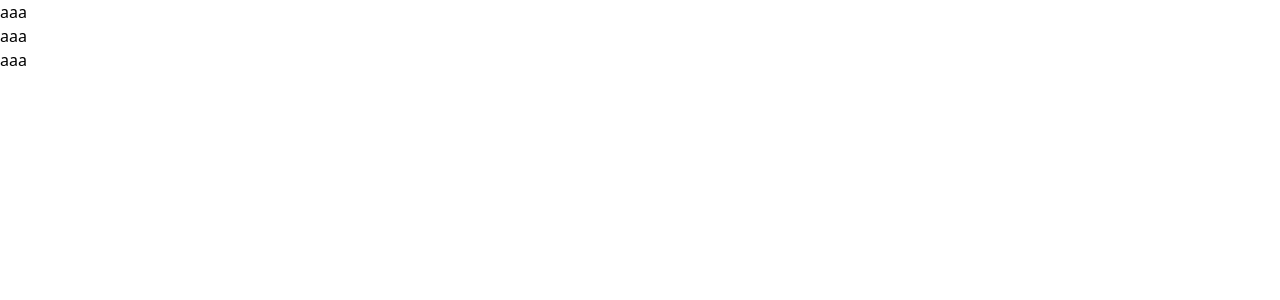
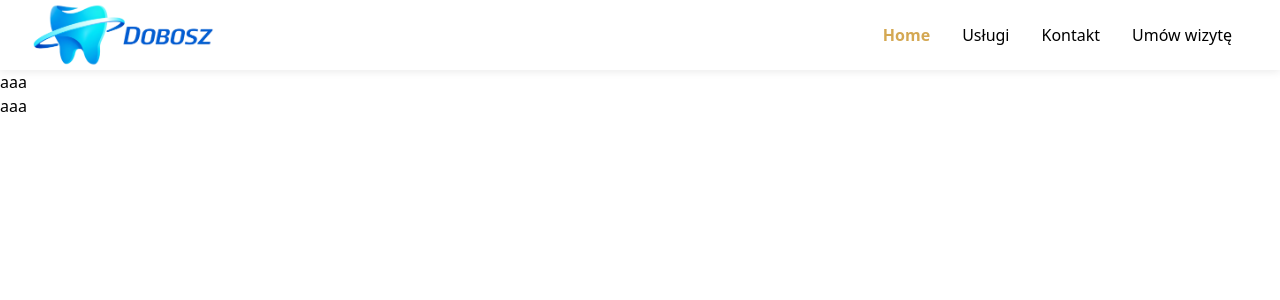
Before and after one commit to pawli444/dental-clinic-website, a React (Vite) app: page / in a window 1280 px wide. Shown: the top 300 px of the page. Built offline with nearby package versions, Linux system fonts and the light colour scheme.

Commit message:
feat: add Navbar component with styling and logo

```diff
--- a/src/components/organisms/Navbar/Navbar.css
+++ b/src/components/organisms/Navbar/Navbar.css
@@ -0,0 +1,45 @@
+.nav-wrapper{
+    display: flex;
+    flex-direction: row;
+    justify-content: space-between;
+    align-items: center;
+    background-color: #fff;
+    padding: 0 2rem;
+    height: 70px;
+    box-shadow: 0 2px 8px rgba(0,0,0,0.08);
+}
+
+.nav-wrapper a.active {
+  color: #d4a853;
+  font-weight: 600;
+}
+
+.nav-wrapper img{
+    height: 67px;
+}
+
+.nav-wrapper img:hover {
+  opacity: 0.8;
+  transition: opacity 0.2s ease;
+}
+
+.nav-wrapper ul{
+    display: flex;
+    flex-direction: row;
+    list-style: none;
+    margin: 0;
+    padding: 0;
+}
+
+.nav-wrapper li{
+    border-radius: 14px;
+    padding: 1rem;
+    transition: box-shadow 180ms ease, transform 180ms ease;
+}
+
+.nav-wrapper li:hover{
+    box-shadow: 0 2px 8px rgba(0,0,0,0.15);
+    transform: translateY(-2px);
+    cursor: pointer;
+
+}
--- a/src/components/organisms/Navbar/Navbar.tsx
+++ b/src/components/organisms/Navbar/Navbar.tsx
@@ -1,16 +1,23 @@
+import { NavLink } from "react-router-dom";
+import "./Navbar.css"
 
+import logo from "../../../assets/dentist-logo.png"
 
-
-
+const clinicName = import.meta.env.VITE_CLINIC_NAME
 
 function Navbar(){
-
     return(
-        <>
-        aaa
-        </>
+        <nav className="nav-wrapper">
+            <NavLink to="/">
+               <img src={logo} alt={clinicName} />
+            </NavLink>
+            <ul>
+                <li role="button"><NavLink to="/" alt="logo">Home</NavLink></li>
+                <li role="button"><NavLink to="/uslugi">Usługi</NavLink></li>
+                <li role="button"><NavLink to="/kontakt">Kontakt</NavLink></li>
+                <li role="button"><NavLink to="/kontakt" className="btn-primary">Umów wizytę</NavLink></li>
+            </ul>
+        </nav>
     )
 }
-
-
 export default Navbar;
```
Also changed, not shown: src/assets/dentist-logo.png (added).
